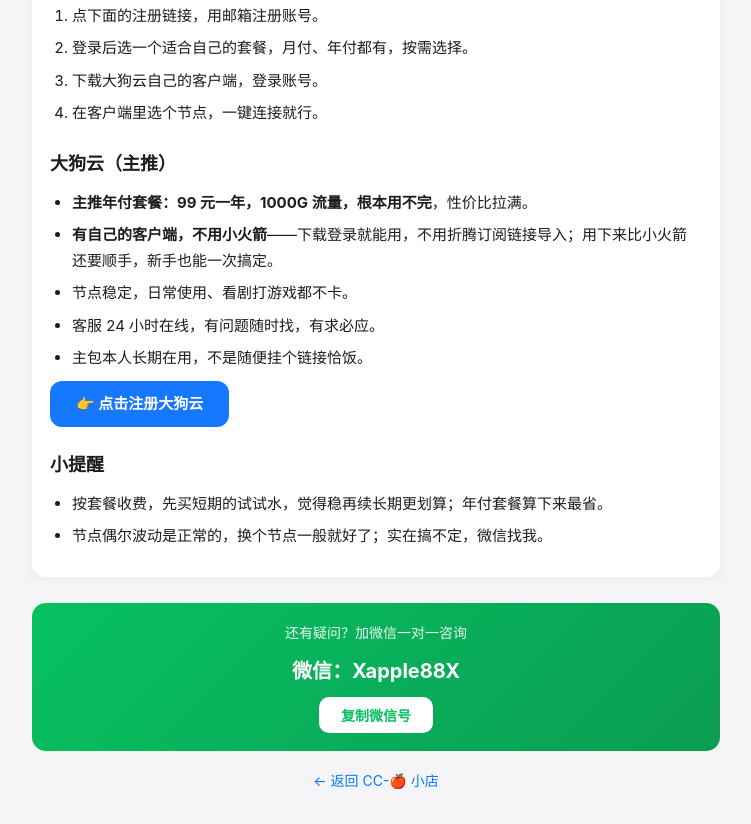
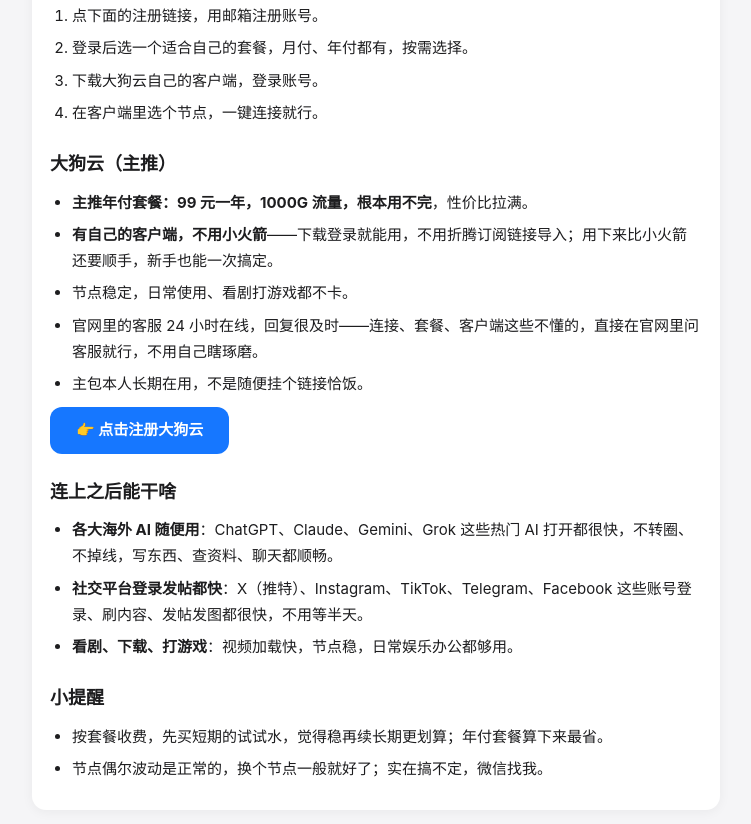
Before and after one commit to lqing3809-ctr/-articles, a plain HTML site: page airport-vpn-recommendation.html in a window 1280 px wide. Shown: the part 416-1240 px from the top of the page, without its empty margins (264-1015 px from the left). Drawn offline with Linux system fonts and the light colour scheme; some packages are replaced by stand-ins of ours; a script that the page names is missing.

Commit message:
大狗云文章新增使用场景一节（海外AI/社交平台）并强化客服卖点

```diff
--- a/airport-vpn-recommendation.html
+++ b/airport-vpn-recommendation.html
@@ -61,10 +61,16 @@ footer a{color:var(--blue);text-decoration:none}
 <li><b>主推年付套餐：99 元一年，1000G 流量，根本用不完</b>，性价比拉满。</li>
 <li><b>有自己的客户端，不用小火箭</b>——下载登录就能用，不用折腾订阅链接导入；用下来比小火箭还要顺手，新手也能一次搞定。</li>
 <li>节点稳定，日常使用、看剧打游戏都不卡。</li>
-<li>客服 24 小时在线，有问题随时找，有求必应。</li>
+<li>官网里的客服 24 小时在线，回复很及时——连接、套餐、客户端这些不懂的，直接在官网里问客服就行，不用自己瞎琢磨。</li>
 <li>主包本人长期在用，不是随便挂个链接恰饭。</li>
 </ul>
 <p><a href="https://47.243.165.123:56783/#/register?code=cQbfMsau" target="_blank" style="display:inline-block;background:#1677ff;color:#fff;font-weight:bold;padding:10px 26px;border-radius:12px;text-decoration:none;">👉 点击注册大狗云</a></p>
+<h2>连上之后能干啥</h2>
+<ul>
+<li><b>各大海外 AI 随便用</b>：ChatGPT、Claude、Gemini、Grok 这些热门 AI 打开都很快，不转圈、不掉线，写东西、查资料、聊天都顺畅。</li>
+<li><b>社交平台登录发帖都快</b>：X（推特）、Instagram、TikTok、Telegram、Facebook 这些账号登录、刷内容、发帖发图都很快，不用等半天。</li>
+<li><b>看剧、下载、打游戏</b>：视频加载快，节点稳，日常娱乐办公都够用。</li>
+</ul>
 <h2>小提醒</h2>
 <ul>
 <li>按套餐收费，先买短期的试试水，觉得稳再续长期更划算；年付套餐算下来最省。</li>
```
